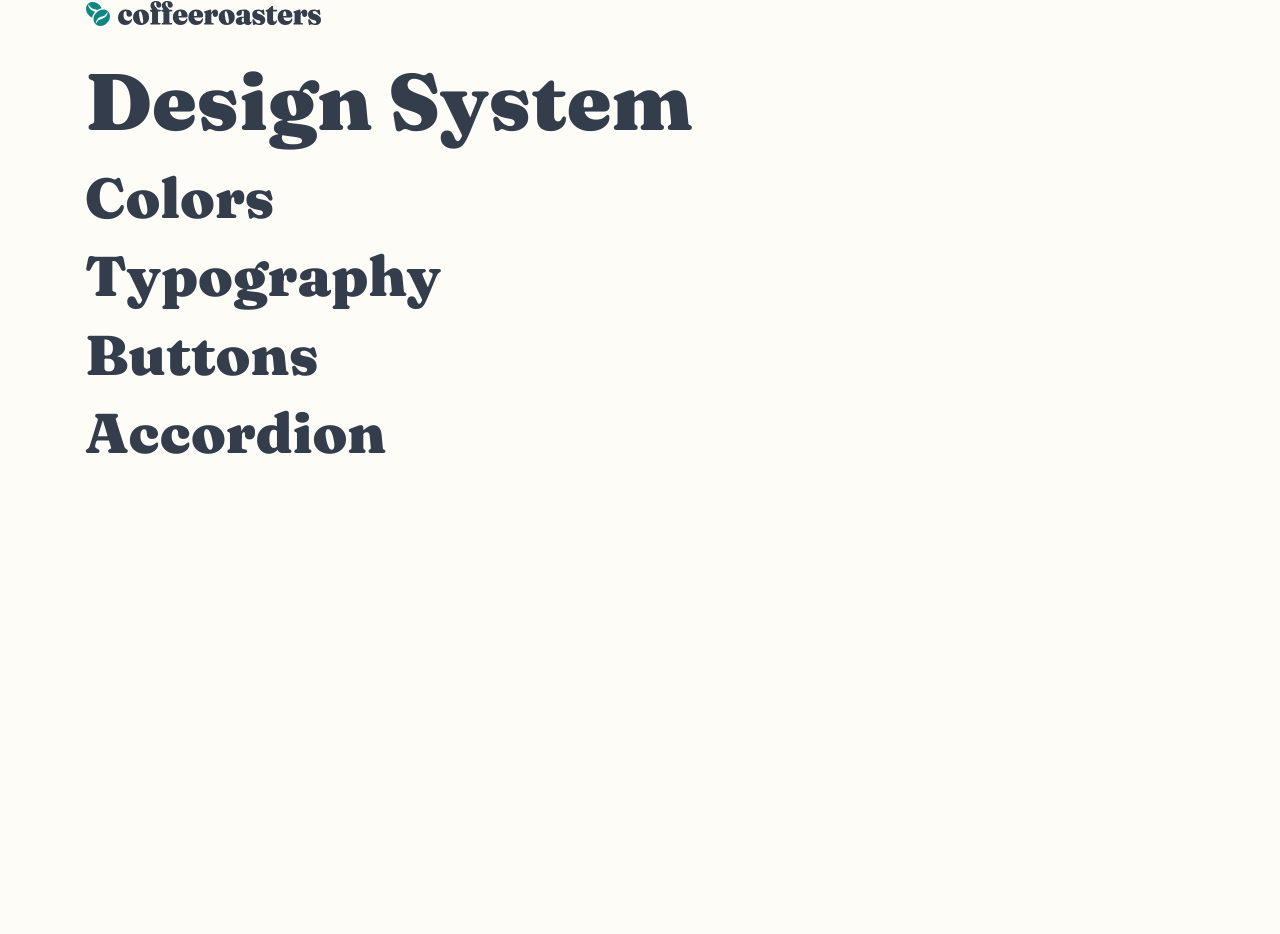
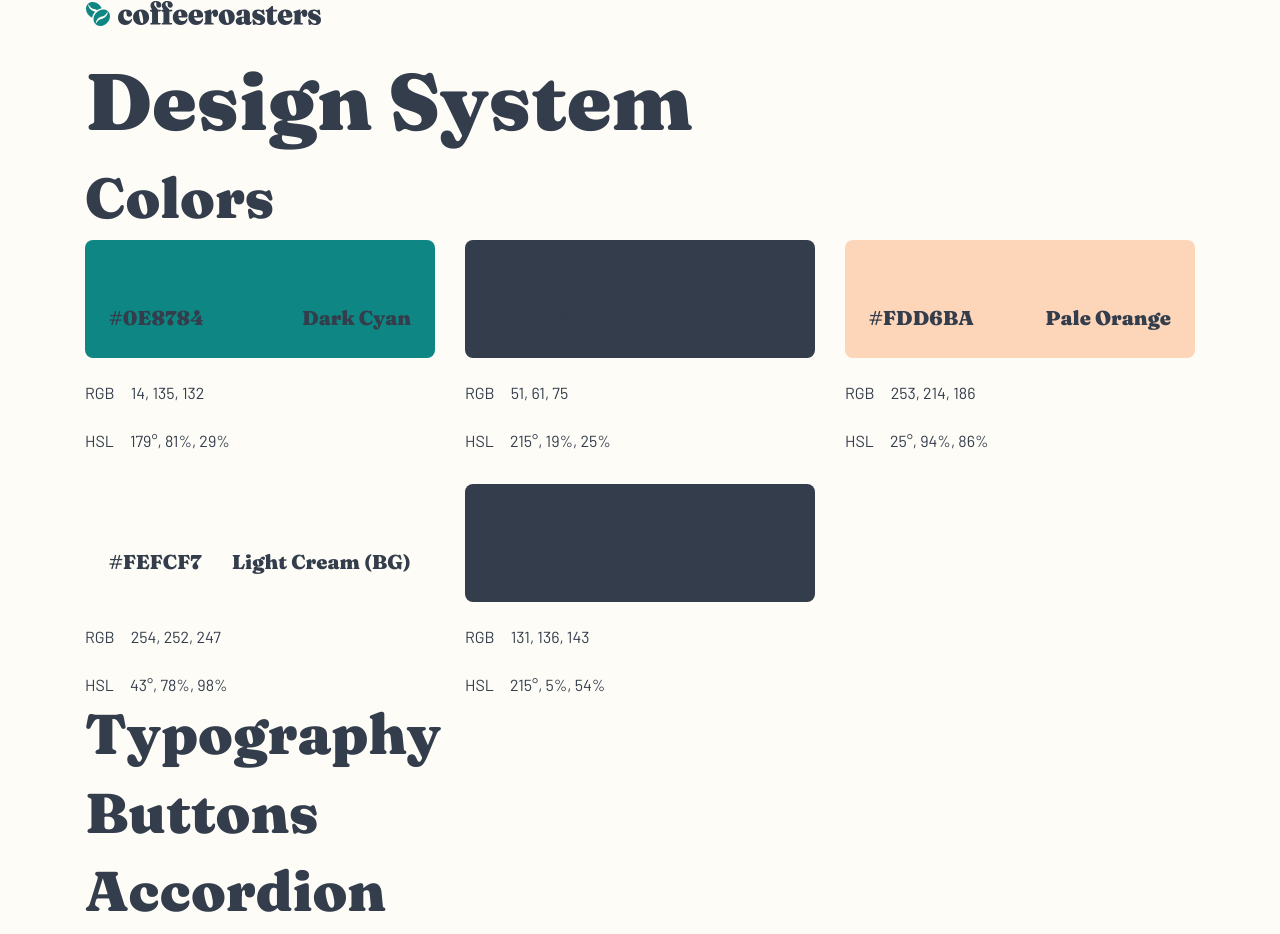
Before and after one commit to CHR-onicles/fm-challenge-coffeeroasters, a React (Create React App) app: page /design-system in a window 1280 px wide. Before the commit the page ends 800 px from the top, so only its background shows below. Built offline with nearby package versions, Linux system fonts and the light colour scheme.

Commit message:
Added styles for swatch component

```diff
--- a/src/components/ui/Swatch/Swatch.module.scss
+++ b/src/components/ui/Swatch/Swatch.module.scss
@@ -0,0 +1,18 @@
+@use '../../../scss/abstracts/' as *;
+
+.swatch {
+  > * + * {
+    margin-top: toRem(24px);
+  }
+
+  &__color {
+    justify-content: space-between;
+    padding: toRem(24px);
+    border-radius: toRem(8px);
+
+    > * {
+      margin-top: toRem(40px);
+      font-size: toRem(20px);
+    }
+  }
+}
--- a/src/components/ui/Swatch/Swatch.tsx
+++ b/src/components/ui/Swatch/Swatch.tsx
@@ -1,7 +1,39 @@
-const Swatch = () => {
+import styles from './Swatch.module.scss';
+
+interface Color {
+  name: string;
+  hex: string;
+  rgb: string;
+  hsl: string;
+  colorVar: string;
+};
+
+interface SwatchProps {
+  colorSwatch: Color;
+};
+
+const Swatch = ({ colorSwatch }: SwatchProps) => {
+  const { name, hex, rgb, hsl, colorVar } = colorSwatch;
+
   return (
-    <div>
-      <p>Swatch Component</p>
+    <div className={ `${styles.swatch} | stack` }>
+      <div className={ `${styles['swatch__color']} | row box | bg-${colorVar}` }>
+        <span className="text-font-black text-neutral-color-1">{ hex }</span>
+
+        <span className="text-font-black">{ name }</span>
+      </div>
+
+      <div className="swatch__color-model | row">
+        <span>RGB</span>
+
+        <span>{ rgb }</span>
+      </div>
+
+      <div className="swatch__color-model | row">
+        <span>HSL</span>
+
+        <span>{ hsl }</span>
+      </div>
     </div>
   );
 };
--- /dev/null
+++ b/src/data/colors.ts
@@ -0,0 +1,37 @@
+export const colors = [
+  {
+    name: 'Dark Cyan',
+    hex: '#0E8784',
+    rgb: '14, 135, 132',
+    hsl: '179°, 81%, 29%',
+    colorVar: 'cyan-color-1',
+  },
+  {
+    name: 'Dark Grey Blue',
+    hex: '#333D4B',
+    rgb: '51, 61, 75',
+    hsl: '215°, 19%, 25%',
+    colorVar: 'dark-color-2',
+  },
+  {
+    name: 'Pale Orange',
+    hex: '#FDD6BA',
+    rgb: '253, 214, 186',
+    hsl: '25°, 94%, 86%',
+    colorVar: 'orange-color-1',
+  },
+  {
+    name: 'Light Cream (BG)',
+    hex: '#FEFCF7',
+    rgb: '254, 252, 247',
+    hsl: '43°, 78%, 98%',
+    colorVar: 'neutral-color-1',
+  },
+  {
+    name: 'Grey',
+    hex: '#83888F',
+    rgb: '131, 136, 143',
+    hsl: '215°, 5%, 54%',
+    colorVar: 'dark-color-2',
+  },
+];
--- /dev/null
+++ b/src/views/DesignSystem/AccordionSection/AccordionSection.tsx
@@ -0,0 +1,11 @@
+import React from 'react';
+
+const AccordionSection = () => {
+  return (
+    <section className="container">
+      <h2>Accordion</h2>
+    </section>
+  );
+};
+
+export default AccordionSection;
--- /dev/null
+++ b/src/views/DesignSystem/ButtonsSection/ButtonsSection.tsx
@@ -0,0 +1,11 @@
+import React from 'react';
+
+const ButtonsSection = () => {
+  return (
+    <section className="container">
+      <h2>Buttons</h2>
+    </section>
+  );
+};
+
+export default ButtonsSection;
--- /dev/null
+++ b/src/views/DesignSystem/ColorsSection/ColorsSection.tsx
@@ -0,0 +1,42 @@
+import { colors } from '../../../data/colors';
+
+import { Swatch } from '../../../components/ui/';
+
+const ColorsSection = () => {
+  return (
+    <section className="container">
+      <h2>Colors</h2>
+
+      <div className="grid-cols">
+         {
+          colors.map(color => (
+            <div className="grid__item grid__item--span-lg-4" key={ color.hex }>
+              <Swatch colorSwatch={ color }/>
+              {/* <div className="swatch | stack">
+                <div className={ `swatch__color | row box | bg-${color.colorVar}` }>
+                  <span className="text-font-black">{ color.hex }</span>
+
+                  <span className="text-font-black">{ color.name }</span>
+                </div>
+
+                <div className="swatch__color-model | row">
+                  <span>RGB</span>
+
+                  <span>{ color.rgb }</span>
+                </div>
+
+                <div className="swatch__color-model | row">
+                  <span>HSL</span>
+
+                  <span>{ color.hsl }</span>
+                </div>
+              </div> */}
+            </div>
+          ))
+         }
+      </div>
+    </section>
+  );
+};
+
+export default ColorsSection;
--- a/src/views/DesignSystem/DesignSystem.tsx
+++ b/src/views/DesignSystem/DesignSystem.tsx
@@ -1,6 +1,7 @@
 import { Fragment } from 'react';
 
 import { BaseLogo } from '../../components/layout';
+import { ColorsSection, TypographySection, ButtonsSection, AccordionSection } from './';
 
 const DesignSystem = () => {
   return (
@@ -14,22 +15,13 @@ const DesignSystem = () => {
       </header>
 
       <main>
-        <section className="container">
-          <h2>Colors</h2>
-        </section>
+        <ColorsSection />
 
-        <section className="container">
-          <h2>Typography</h2>
-        </section>
+        <TypographySection />
 
-        <section className="container">
-          <h2>Buttons</h2>
-        </section>
+        <ButtonsSection />
 
-
-        <section className="container">
-          <h2>Accordion</h2>
-        </section>
+        <AccordionSection />
       </main>
     </Fragment>
   );
--- /dev/null
+++ b/src/views/DesignSystem/TypographySection/TypographySection.tsx
@@ -0,0 +1,11 @@
+import React from 'react';
+
+const TypographySection = () => {
+  return (
+    <section className="container">
+      <h2>Typography</h2>
+    </section>
+  );
+};
+
+export default TypographySection;
--- /dev/null
+++ b/src/views/DesignSystem/index.ts
@@ -0,0 +1,4 @@
+export { default as ColorsSection } from './ColorsSection/ColorsSection';
+export { default as TypographySection } from './TypographySection/TypographySection';
+export { default as ButtonsSection } from './ButtonsSection/ButtonsSection';
+export { default as AccordionSection } from './AccordionSection/AccordionSection';
```
